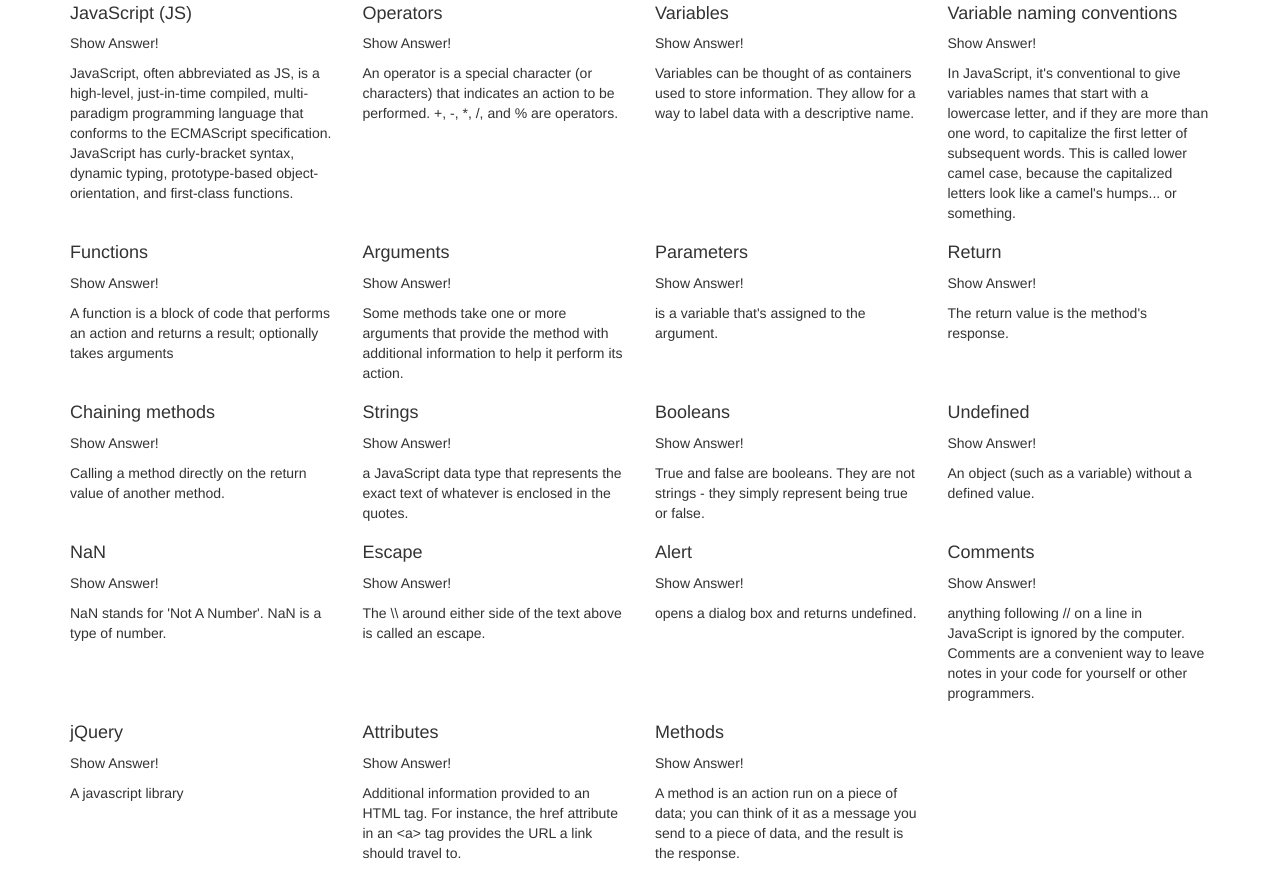
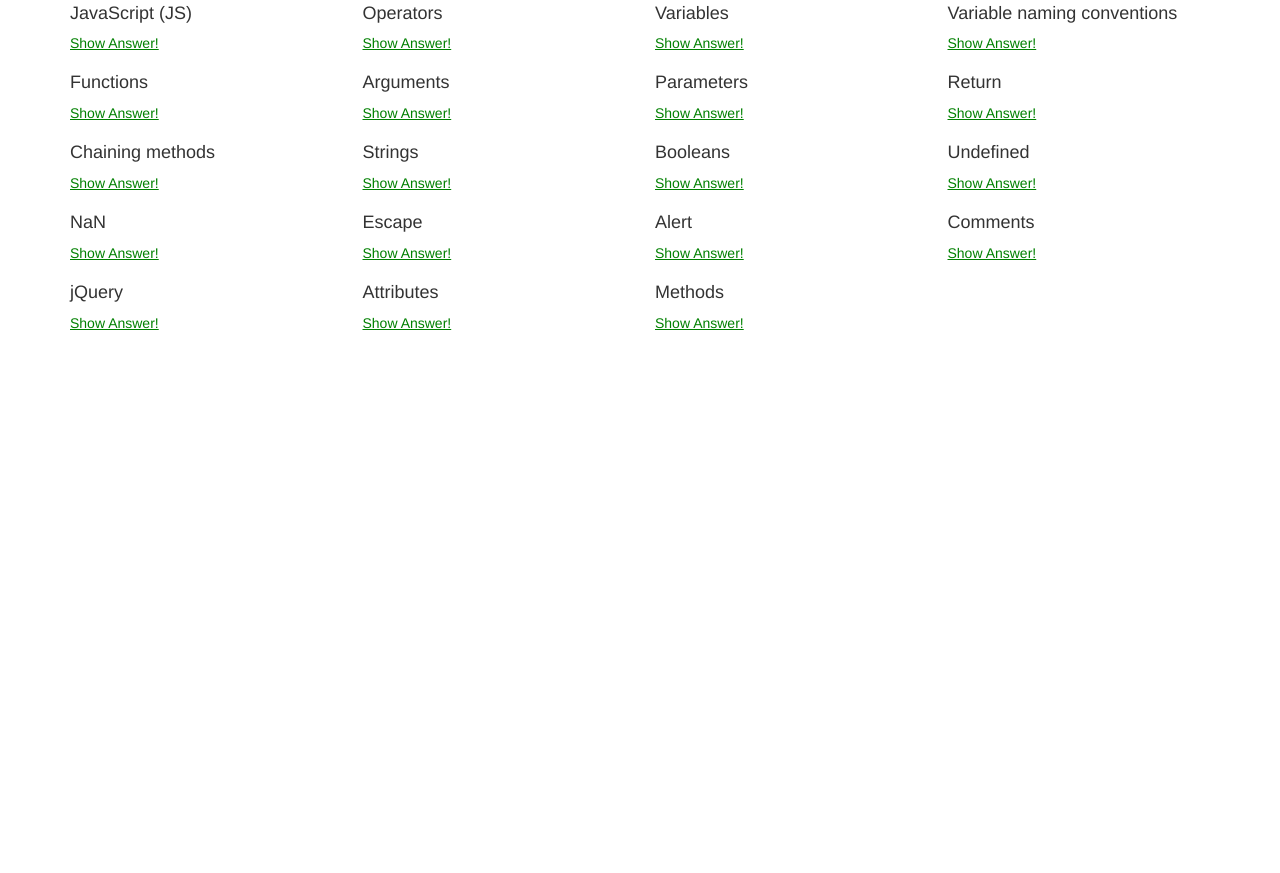
Before and after one commit to christinereina/flashcard, a plain HTML site: page index.html in a window 1280 px wide. Shown: the part 76-949 px from the top of the page. After the commit the page ends 800 px from the top, so only its background shows below. Drawn offline with Linux system fonts and the light colour scheme.

Commit message:
added click functions and styling

```diff
--- a/css/styles.css
+++ b/css/styles.css
@@ -0,0 +1,13 @@
+.hidden-element0, .hidden-element1, .hidden-element2, .hidden-element3, .hidden-element4, .hidden-element5, .hidden-element6, .hidden-element7, .hidden-element8, .hidden-element9, .hidden-element10, .hidden-element11, .hidden-element12, .hidden-element13, .hidden-element14, .hidden-element15, .hidden-element16, .hidden-element17, .hidden-element18 {
+  display: none;
+}
+
+.click0, .click1, .click2, .click3, .click4, .click5, .click6, .click7, .click8, .click9, .click10, .click11, .click12, .click13, .click14, .click15, .click16, .click17, .click18 {
+  cursor: pointer;
+  text-decoration: underline;
+  color: green;
+}
+
+h1 {
+  text-align: center;
+}
--- a/index.html
+++ b/index.html
@@ -16,29 +16,29 @@
     <div class="row">
       <div class="col-md-3">
         <h4>JavaScript (JS)</h4>
-        <p><span class="click">Show Answer!</span></p>
-        <div class="hidden-element">
+        <p><span class="click0">Show Answer!</span></p>
+        <div class="hidden-element0">
           <p>JavaScript, often abbreviated as JS, is a high-level, just-in-time compiled, multi-paradigm programming language that conforms to the ECMAScript specification. JavaScript has curly-bracket syntax, dynamic typing, prototype-based object-orientation, and first-class functions.</p>
         </div>
       </div>
       <div class="col-md-3">
         <h4>Operators</h4>
-        <p><span class="click">Show Answer!</span></p>
-        <div class="hidden-element">
+        <p><span class="click1">Show Answer!</span></p>
+        <div class="hidden-element1">
           <p>An operator is a special character (or characters) that indicates an action to be performed. +, -, *, /, and % are operators.</p>
         </div>
       </div>
       <div class="col-md-3">
         <h4>Variables</h4>
-        <p><span class="click">Show Answer!</span></p>
-        <div class="hidden-element">
+        <p><span class="click2">Show Answer!</span></p>
+        <div class="hidden-element2">
           <p>Variables can be thought of as containers used to store information. They allow for a way to label data with a descriptive name.</p>
         </div>
       </div>
       <div class="col-md-3">
         <h4>Variable naming conventions</h4>
-        <p><span class="click">Show Answer!</span></p>
-        <div class="hidden-element">
+        <p><span class="click3">Show Answer!</span></p>
+        <div class="hidden-element3">
           <p>In JavaScript, it's conventional to give variables names that start with a lowercase letter, and if they are more than one word, to capitalize the first letter of subsequent words. This is called lower camel case, because the capitalized letters look like a camel's humps... or something.</p>
         </div>
       </div>
@@ -46,29 +46,29 @@
     <div class="row">
       <div class="col-md-3">
         <h4>Functions</h4>
-        <p><span class="click">Show Answer!</span></p>
-        <div class="hidden-element">
+        <p><span class="click4">Show Answer!</span></p>
+        <div class="hidden-element4">
           <p>A function is a block of code that performs an action and returns a result; optionally takes arguments</p>
         </div>
       </div>
       <div class="col-md-3">
         <h4>Arguments</h4>
-        <p><span class="click">Show Answer!</span></p>
-        <div class="hidden-element">
+        <p><span class="click5">Show Answer!</span></p>
+        <div class="hidden-element5">
           <p>Some methods take one or more arguments that provide the method with additional information to help it perform its action.</p>
         </div>
       </div>
       <div class="col-md-3">
         <h4>Parameters</h4>
-        <p><span class="click">Show Answer!</span></p>
-        <div class="hidden-element">
+        <p><span class="click6">Show Answer!</span></p>
+        <div class="hidden-element6">
           <p>is a variable that's assigned to the argument.</p>
         </div>
       </div>
       <div class="col-md-3">
         <h4>Return</h4>
-        <p><span class="click">Show Answer!</span></p>
-        <div class="hidden-element">
+        <p><span class="click7">Show Answer!</span></p>
+        <div class="hidden-element7">
           <p>The return value is the method's response.</p>
         </div>
       </div>
@@ -76,29 +76,29 @@
     <div class="row">
       <div class="col-md-3">
         <h4>Chaining methods</h4>
-        <p><span class="click">Show Answer!</span></p>
-        <div class="hidden-element">
+        <p><span class="click8">Show Answer!</span></p>
+        <div class="hidden-element8">
           <p>Calling a method directly on the return value of another method.</p>
         </div>
       </div>
       <div class="col-md-3">
         <h4>Strings</h4>
-        <p><span class="click">Show Answer!</span></p>
-        <div class="hidden-element">
+        <p><span class="click9">Show Answer!</span></p>
+        <div class="hidden-element9">
           <p>a JavaScript data type that represents the exact text of whatever is enclosed in the quotes.</p>
         </div>
       </div>
       <div class="col-md-3">
         <h4>Booleans</h4>
-        <p><span class="click">Show Answer!</span></p>
-        <div class="hidden-element">
+        <p><span class="click10">Show Answer!</span></p>
+        <div class="hidden-element10">
           <p>True and false are booleans. They are not strings - they simply represent being true or false.</p>
         </div>
       </div>
       <div class="col-md-3">
         <h4>Undefined</h4>
-        <p><span class="click">Show Answer!</span></p>
-        <div class="hidden-element">
+        <p><span class="click11">Show Answer!</span></p>
+        <div class="hidden-element11">
           <p>An object (such as a variable) without a defined value.</p>
         </div>
       </div>
@@ -106,29 +106,29 @@
     <div class="row">
       <div class="col-md-3">
         <h4>NaN</h4>
-        <p><span class="click">Show Answer!</span></p>
-        <div class="hidden-element">
+        <p><span class="click12">Show Answer!</span></p>
+        <div class="hidden-element12">
           <p>NaN stands for 'Not A Number'. NaN is a type of number.</p>
         </div>
       </div>
       <div class="col-md-3">
         <h4>Escape</h4>
-        <p><span class="click">Show Answer!</span></p>
-        <div class="hidden-element">
+        <p><span class="click13">Show Answer!</span></p>
+        <div class="hidden-element13">
           <p>The \\ around either side of the text above is called an escape.</p>
         </div>
       </div>
       <div class="col-md-3">
         <h4>Alert</h4>
-        <p><span class="click">Show Answer!</span></p>
-        <div class="hidden-element">
+        <p><span class="click14">Show Answer!</span></p>
+        <div class="hidden-element14">
           <p>opens a dialog box and returns undefined.</p>
         </div>
       </div>
       <div class="col-md-3">
         <h4>Comments</h4>
-        <p><span class="click">Show Answer!</span></p>
-        <div class="hidden-element">
+        <p><span class="click15">Show Answer!</span></p>
+        <div class="hidden-element15">
           <p>anything following // on a line in JavaScript is ignored by the computer. Comments are a convenient way to leave notes in your code for yourself or other programmers.</p>
         </div>
       </div>
@@ -136,22 +136,22 @@
     <div class="row">
       <div class="col-md-3">
         <h4>jQuery</h4>
-        <p><span class="click">Show Answer!</span></p>
-        <div class="hidden-element">
+        <p><span class="click16">Show Answer!</span></p>
+        <div class="hidden-element16">
           <p>A javascript library</p>
         </div>
       </div>
       <div class="col-md-3">
         <h4>Attributes</h4>
-        <p><span class="click">Show Answer!</span></p>
-        <div class="hidden-element">
+        <p><span class="click17">Show Answer!</span></p>
+        <div class="hidden-element17">
           <p>Additional information provided to an HTML tag. For instance, the href attribute in an &lt;a&gt; tag provides the URL a link should travel to.</p>
         </div>
       </div>
       <div class="col-md-3">
         <h4>Methods</h4>
-        <p><span class="click">Show Answer!</span></p>
-        <div class="hidden-element">
+        <p><span class="click18">Show Answer!</span></p>
+        <div class="hidden-element18">
           <p>A method is an action run on a piece of data; you can think of it as a message you send to a piece of data, and the result is the response.</p>
         </div>
       </div>
--- a/js/scripts.js
+++ b/js/scripts.js
@@ -1,4 +1,59 @@
 $(document).ready(function() {
-  $(".click").click(function() {
-    $(".hidden-element").toggle();
-})});
+  $(".click0").click(function() {
+    $(".hidden-element0").toggle();
+})
+$(".click1").click(function() {
+  $(".hidden-element1").toggle();
+})
+$(".click2").click(function() {
+  $(".hidden-element2").toggle();
+})
+$(".click3").click(function() {
+  $(".hidden-element3").toggle();
+})
+$(".click4").click(function() {
+  $(".hidden-element4").toggle();
+})
+$(".click5").click(function() {
+  $(".hidden-element5").toggle();
+})
+$(".click6").click(function() {
+  $(".hidden-element6").toggle();
+})
+$(".click7").click(function() {
+  $(".hidden-element7").toggle();
+})
+$(".click8").click(function() {
+  $(".hidden-element8").toggle();
+})
+$(".click9").click(function() {
+  $(".hidden-element9").toggle();
+})
+$(".click10").click(function() {
+  $(".hidden-element10").toggle();
+})
+$(".click11").click(function() {
+  $(".hidden-element11").toggle();
+})
+$(".click12").click(function() {
+  $(".hidden-element12").toggle();
+})
+$(".click13").click(function() {
+  $(".hidden-element13").toggle();
+})
+$(".click14").click(function() {
+  $(".hidden-element14").toggle();
+})
+$(".click15").click(function() {
+  $(".hidden-element15").toggle();
+})
+$(".click16").click(function() {
+  $(".hidden-element16").toggle();
+})
+$(".click17").click(function() {
+  $(".hidden-element17").toggle();
+})
+$(".click18").click(function() {
+  $(".hidden-element18").toggle();
+})
+});
```
